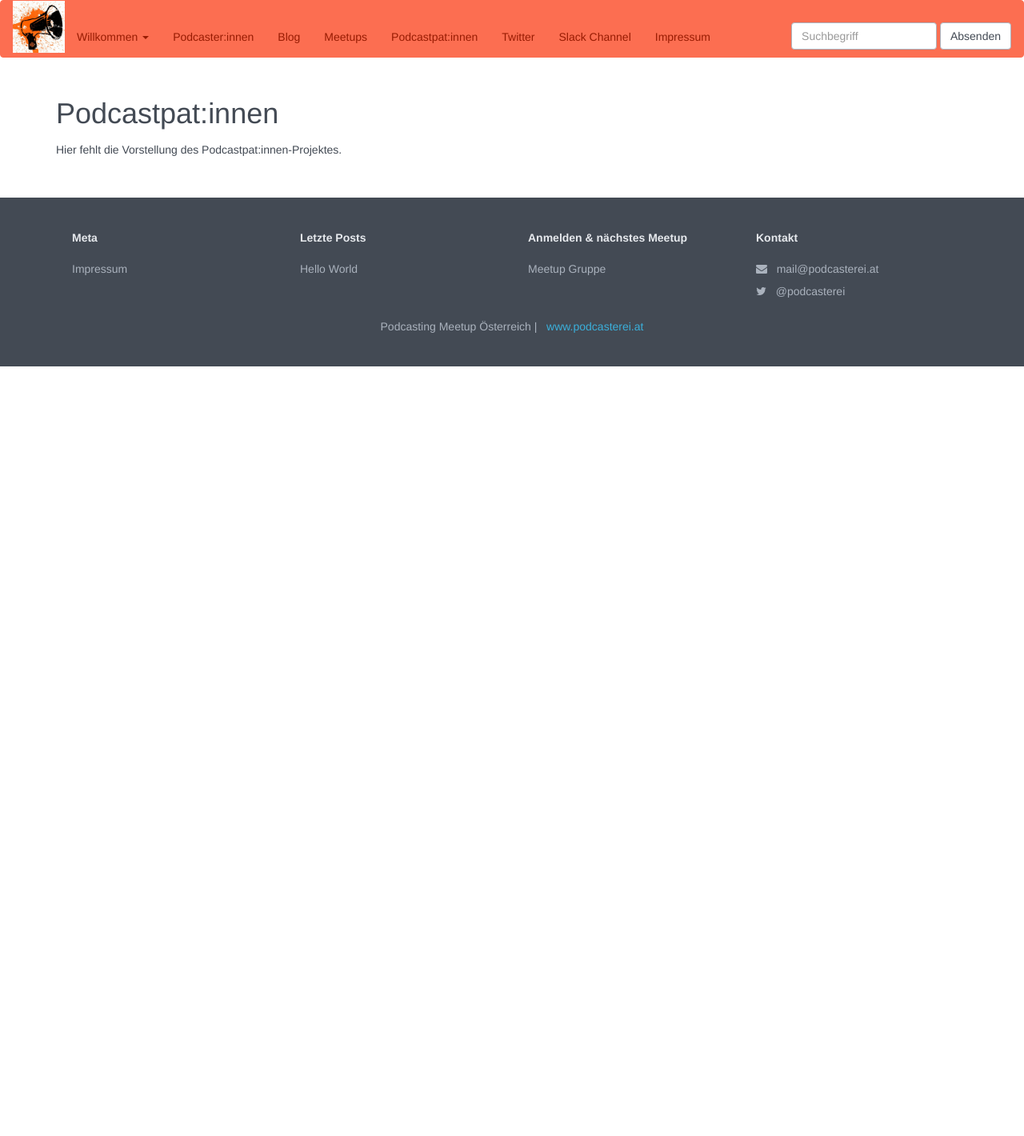
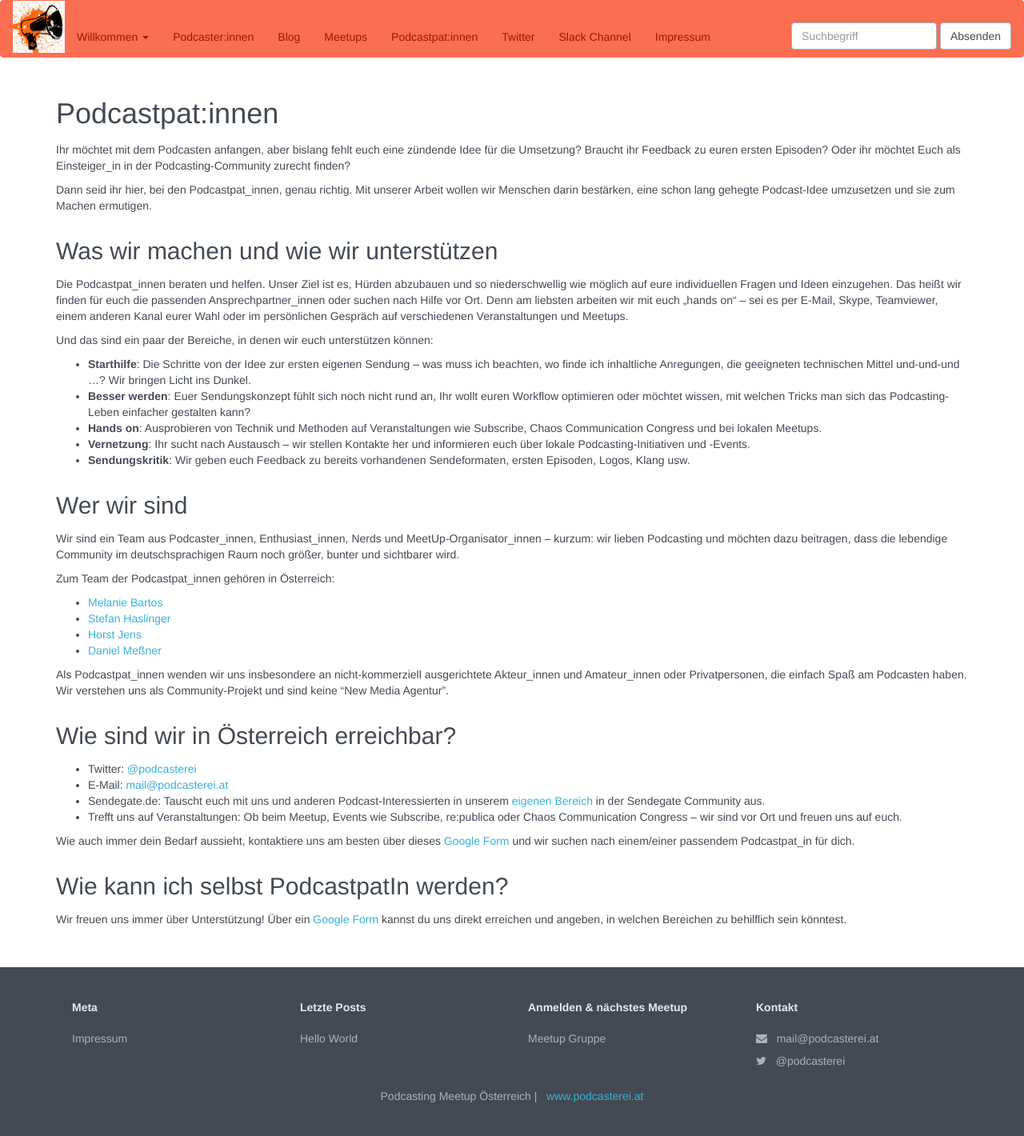
Before and after one commit to podcasterei/website-quellcode, a Jekyll site: the page built from pages/podcastpatinnen.md, in a window 1280 px wide. Shown: the whole page at 80% size. Built offline with Jekyll 4.4.1, drawn with Linux system fonts in a browser that asks for light colours; before the commit the page ends 900 px from its top, so only the background shows below that.

Commit message:
podcastpatinnen7

```diff
--- a/pages/podcastpatinnen.md
+++ b/pages/podcastpatinnen.md
@@ -6,4 +6,78 @@ permalink: podcastpatinnen
 
 # Podcastpat:innen
 
-Hier fehlt die Vorstellung des Podcastpat:innen-Projektes.
+Ihr möchtet mit dem Podcasten anfangen, aber bislang fehlt euch eine zündende
+Idee für die Umsetzung? Braucht ihr Feedback zu euren ersten Episoden? Oder ihr
+möchtet Euch als Einsteiger_in in der Podcasting-Community zurecht finden?
+
+Dann seid ihr hier, bei den Podcastpat_innen, genau richtig. Mit unserer Arbeit
+wollen wir Menschen darin bestärken, eine schon lang gehegte Podcast-Idee
+umzusetzen und sie zum Machen ermutigen.
+
+
+## Was wir machen und wie wir unterstützen
+
+Die Podcastpat_innen beraten und helfen. Unser Ziel ist es, Hürden abzubauen und
+so niederschwellig wie möglich auf eure individuellen Fragen und Ideen einzugehen.
+Das heißt wir finden für euch die passenden Ansprechpartner_innen oder suchen
+nach Hilfe vor Ort. Denn am liebsten arbeiten wir mit euch „hands on“ – sei es
+per E-Mail, Skype, Teamviewer, einem anderen Kanal eurer Wahl oder im
+persönlichen Gespräch auf verschiedenen Veranstaltungen und Meetups.
+
+Und das sind ein paar der Bereiche, in denen wir euch unterstützen können:
+
+* **Starthilfe**: Die Schritte von der Idee zur ersten eigenen Sendung – was
+  muss ich beachten, wo finde ich inhaltliche Anregungen, die geeigneten
+  technischen Mittel und-und-und …? Wir bringen Licht ins Dunkel.
+* **Besser werden**: Euer Sendungskonzept fühlt sich noch nicht rund an, Ihr
+  wollt euren Workflow optimieren oder möchtet wissen, mit welchen Tricks man
+  sich das Podcasting-Leben einfacher gestalten kann?
+* **Hands on**: Ausprobieren von Technik und Methoden auf Veranstaltungen wie
+  Subscribe, Chaos Communication Congress und bei lokalen Meetups.
+* **Vernetzung**: Ihr sucht nach Austausch – wir stellen Kontakte her und
+  informieren euch über lokale Podcasting-Initiativen und -Events.
+* **Sendungskritik**: Wir geben euch Feedback zu bereits vorhandenen
+  Sendeformaten, ersten Episoden, Logos, Klang usw.
+
+
+## Wer wir sind
+
+Wir sind ein Team aus Podcaster_innen, Enthusiast_innen, Nerds und
+MeetUp-Organisator_innen – kurzum: wir lieben Podcasting und möchten dazu
+beitragen, dass die lebendige Community im deutschsprachigen Raum noch größer,
+bunter und sichtbarer wird.
+
+Zum Team der Podcastpat_innen gehören in Österreich:
+
+* [Melanie Bartos](people/melanie_bartos.html)
+* [Stefan Haslinger](people/stefan_haslinger.html)
+* [Horst Jens](people/horst_jens.html)
+* [Daniel Meßner](people/daniel_messner.html)
+
+Als Podcastpat_innen wenden wir uns insbesondere an nicht-kommerziell
+ausgerichtete Akteur_innen und Amateur_innen oder Privatpersonen, die einfach
+Spaß am Podcasten haben. Wir verstehen uns als Community-Projekt und sind keine
+“New Media Agentur”.
+
+
+## Wie sind wir in Österreich erreichbar?
+
+* Twitter: [@podcasterei](https://twitter.com/podcasterei)
+* E-Mail: <mail@podcasterei.at>
+* Sendegate.de: Tauscht euch mit uns und anderen Podcast-Interessierten in unserem
+  [eigenen Bereich](https://sendegate.de/c/einstieg-ins-podcasting/podcastpatinnen)
+  in der Sendegate Community aus.
+* Trefft uns auf Veranstaltungen: Ob beim Meetup, Events wie Subscribe,
+  re:publica oder Chaos Communication Congress – wir sind vor Ort und freuen uns
+  auf euch.
+
+
+Wie auch immer dein Bedarf aussieht, kontaktiere uns am besten über dieses
+[Google Form](http://goo.gl/forms/Af7Ko61cnHH3PEyz1) und wir suchen nach
+einem/einer passendem Podcastpat_in für dich.
+
+## Wie kann ich selbst PodcastpatIn werden?
+
+Wir freuen uns immer über Unterstützung! Über ein
+[Google Form](http://goo.gl/forms/XjQzh0EQI1CoWv123) kannst du uns
+direkt erreichen und angeben, in welchen Bereichen zu behilflich sein könntest.
```
